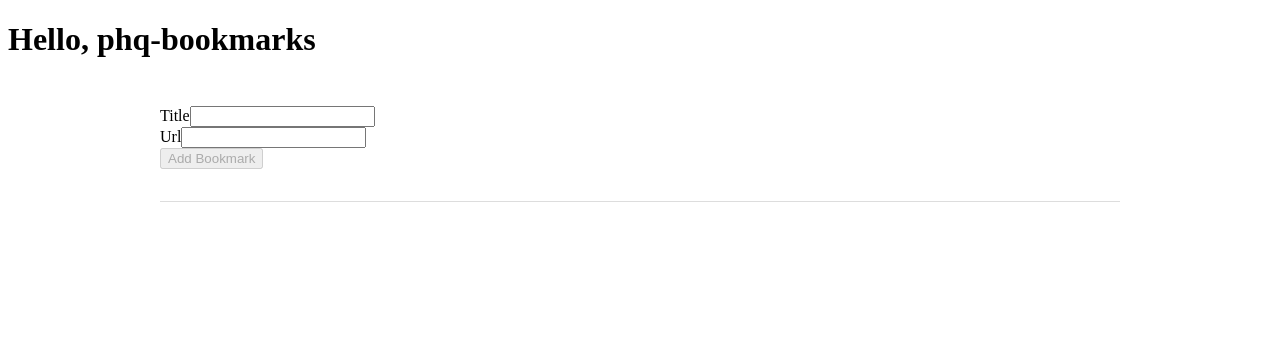
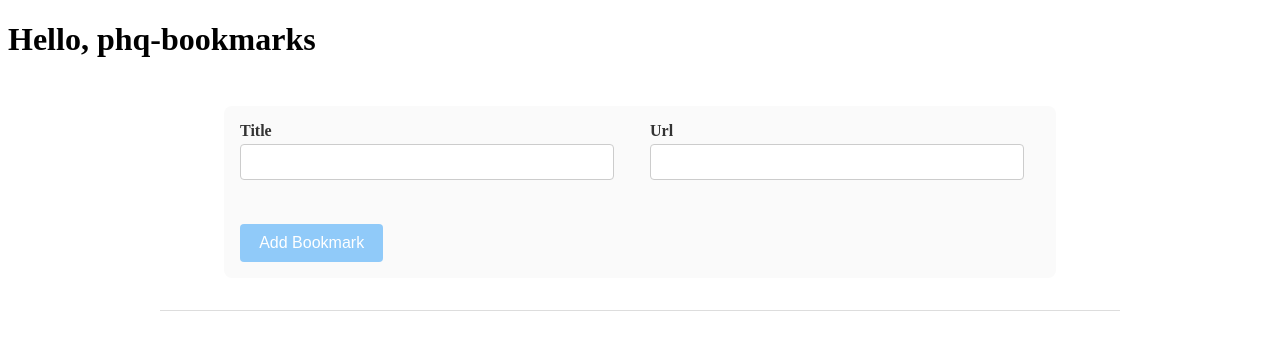
Before and after one commit to RecoX/phq-bookarms, an Angular app: page / in a window 1280 px wide. Shown: the top 350 px of the page. Built offline with nearby package versions, Linux system fonts and the light colour scheme.

Commit message:
Add css for bookmark form component

```diff
--- a/src/app/features/bookmark/components/bookmark-form/bookmark-form.component.css
+++ b/src/app/features/bookmark/components/bookmark-form/bookmark-form.component.css
@@ -0,0 +1,91 @@
+/* Container for the form */
+:host {
+  display: block;
+  max-width: 800px;
+  margin: 0 auto;
+  padding: 1rem;
+  background-color: #fafafa;
+  border-radius: 8px;
+}
+
+/* Form layout */
+form {
+  display: flex;
+  flex-direction: column;
+  gap: 1.25rem;
+}
+
+/* Label and input grouping */
+div {
+  display: flex;
+  flex-direction: column;
+}
+
+/* Labels */
+label {
+  font-weight: 600;
+  margin-bottom: 0.25rem;
+  color: #333;
+}
+
+/* Inputs */
+input {
+  padding: 0.5rem;
+  border: 1px solid #ccc;
+  border-radius: 4px;
+  font-size: 1rem;
+}
+
+input:focus {
+  outline: none;
+  border-color: #1976d2;
+  box-shadow: 0 0 0 2px rgba(25, 118, 210, 0.2);
+}
+
+/* Error messages */
+small {
+  color: #d32f2f;
+  font-size: 0.875rem;
+  margin-top: 0.25rem;
+}
+
+/* Submit button */
+button {
+  align-self: flex-start;
+  padding: 0.6rem 1.2rem;
+  background-color: #1976d2;
+  color: white;
+  border: none;
+  border-radius: 4px;
+  font-size: 1rem;
+  cursor: pointer;
+  transition: background-color 0.2s ease-in-out;
+}
+
+button:hover {
+  background-color: #1565c0;
+}
+
+button:disabled {
+  background-color: #90caf9;
+  cursor: not-allowed;
+}
+
+/* Responsive layout for larger screens */
+@media (min-width: 768px) {
+  form {
+    flex-direction: row;
+    flex-wrap: wrap;
+    align-items: flex-start;
+  }
+
+  div {
+    flex: 1 1 300px;
+    margin-right: 1rem;
+  }
+
+  button {
+    align-self: center;
+    margin-top: 1.5rem;
+  }
+}
```
